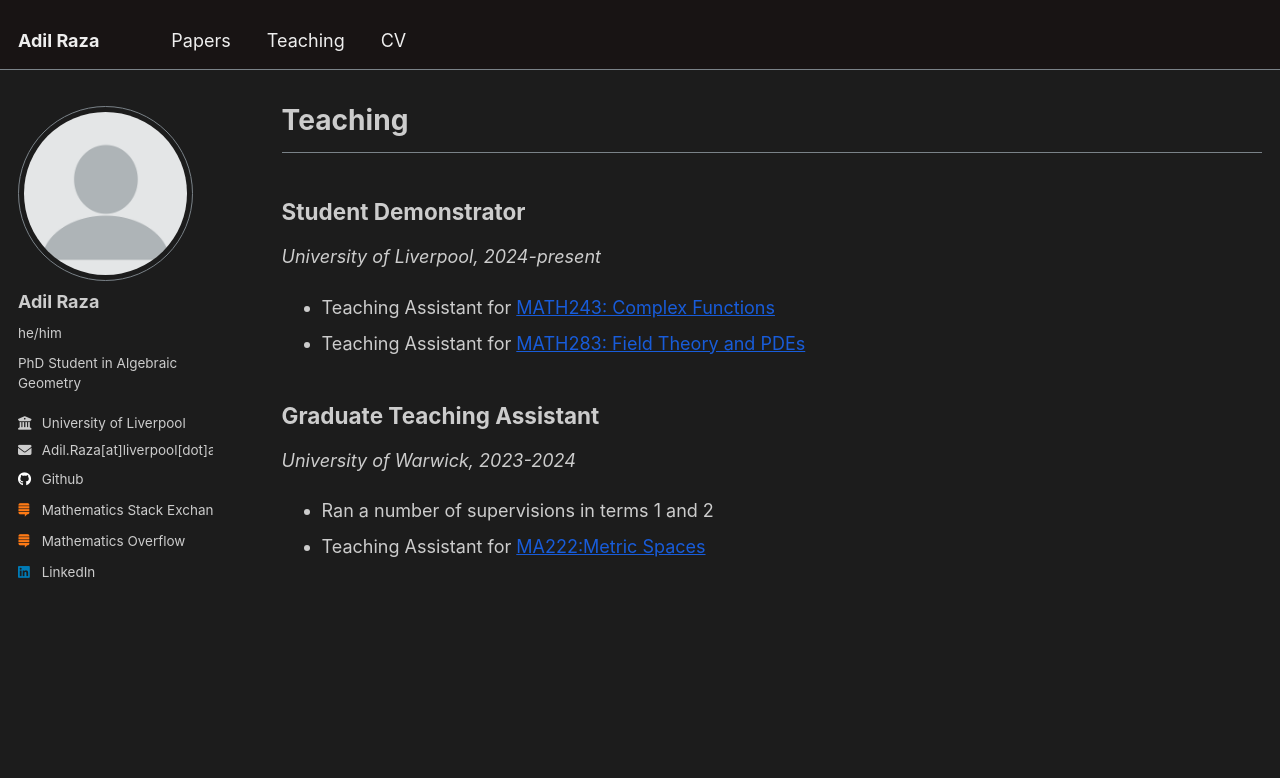
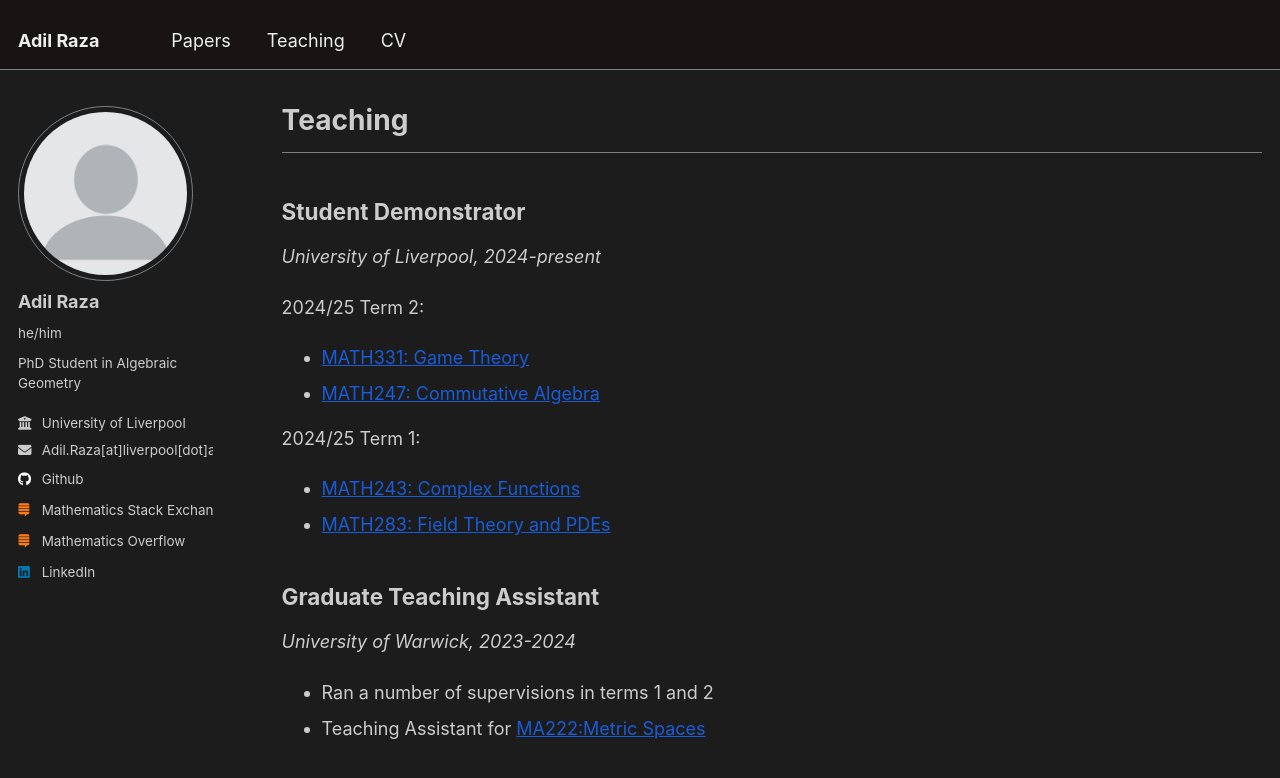
Before and after one commit to ARazaMaths/arazamaths.github.io, a Jekyll site: the page built from _pages/teaching.md, in a window 1280 px wide and 958 px high. Shown: the top 778 px of the window. Built offline with Jekyll 4.4.1, drawn with Linux system fonts in a browser that asks for light colours.

Commit message:
Update teaching.md to reflect current teaching assignments for 2024/25

```diff
--- a/_pages/teaching.md
+++ b/_pages/teaching.md
@@ -10,8 +10,13 @@ author_profile: true
 
 *University of Liverpool, 2024-present*
 
-- Teaching Assistant for [MATH243: Complex Functions](https://www.liverpool.ac.uk/info/portal/pls/portal/tulwwwmerge.mergepage?p_template=m_mf&p_tulipproc=moddets&p_params=%3Fp_module_id%3D197723)
-- Teaching Assistant for [MATH283: Field Theory and PDEs](https://www.liverpool.ac.uk/info/portal/pls/portal/tulwwwmerge.mergepage?p_template=m_mf&p_tulipproc=moddets&p_params=%3Fp_module_id%3D197737)
+2024/25 Term 2:
+- [MATH331: Game Theory](https://www.liverpool.ac.uk/info/portal/pls/portal/tulwwwmerge.mergepage?p_template=m_mf&p_tulipproc=moddets&p_params=%3Fp_module_id%3D191294)
+- [MATH247: Commutative Algebra](https://www.liverpool.ac.uk/info/portal/pls/portal/tulwwwmerge.mergepage?p_template=m_mf&p_tulipproc=moddets&p_params=%3Fp_module_id%3D191153)
+
+2024/25 Term 1:
+- [MATH243: Complex Functions](https://www.liverpool.ac.uk/info/portal/pls/portal/tulwwwmerge.mergepage?p_template=m_mf&p_tulipproc=moddets&p_params=%3Fp_module_id%3D197723)
+- [MATH283: Field Theory and PDEs](https://www.liverpool.ac.uk/info/portal/pls/portal/tulwwwmerge.mergepage?p_template=m_mf&p_tulipproc=moddets&p_params=%3Fp_module_id%3D197737)
 
 ## Graduate Teaching Assistant
 
```
